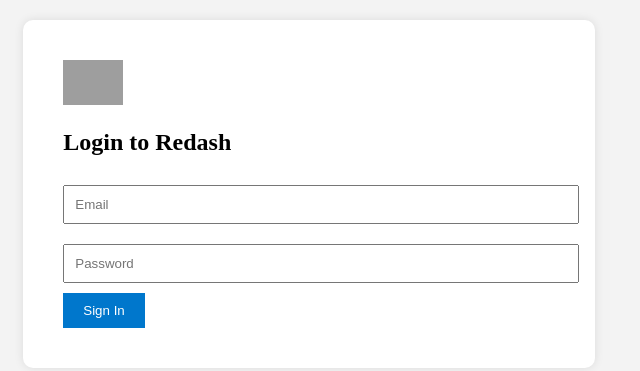
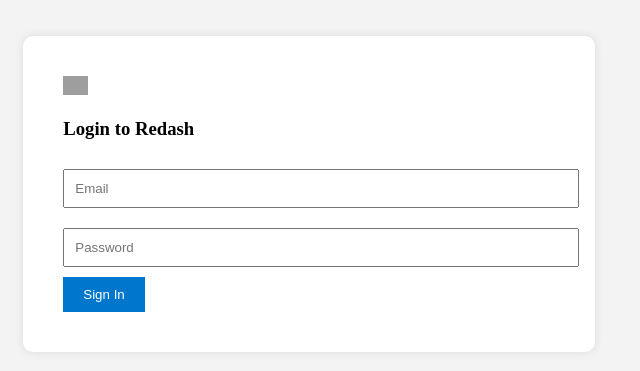
Before and after one commit to ayesha522/getmoneytree-phishing-demo, a plain HTML site: page login/index.html in a window 1280 px wide. Shown: the part 206-577 px from the top of the page, without its empty margins (331-971 px from the left). Drawn offline with Linux system fonts and the light colour scheme; grey boxes are pictures that could not be loaded.

Commit message:
Update index.html

```diff
--- a/login/index.html
+++ b/login/index.html
@@ -14,9 +14,9 @@
   <div class="login-box">
     <div class="header">
       <div class="text-center m-b-15">
-        <a href="/"><img src="https://redash.getmoneytree.com/static/images/redash_icon_small.png" style="width: 60px;"></a>
+        <a href="/"><img src="https://redash.getmoneytree.com/static/images/redash_icon_small.png" style="width: 25px;"></a>
       </div>
-    <h2>Login to Redash</h2>
+    <h3 class="text-center m-t-0 m-b-25">Login to Redash</h3>
     <input type="email" placeholder="Email">
     <input type="password" placeholder="Password">
     <button>Sign In</button>
```
